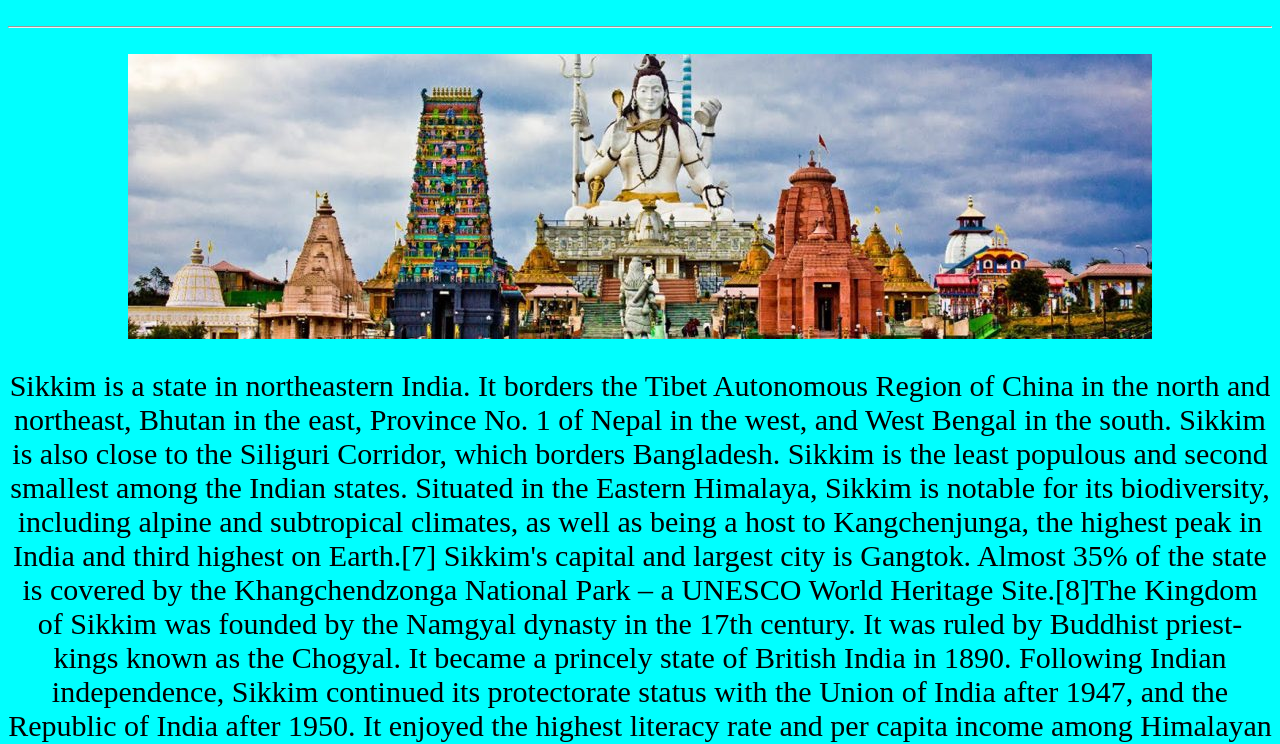
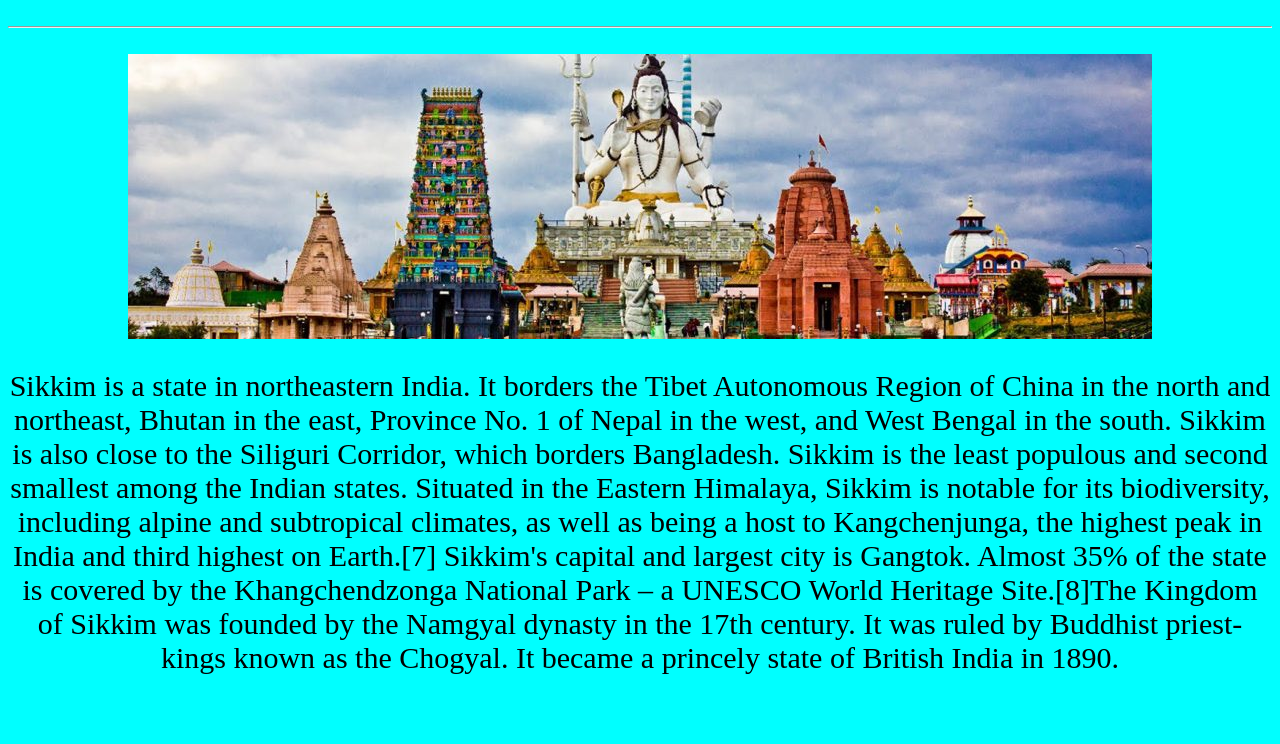
Before and after one commit to Aarav8/school-holiday-hoomework, a plain HTML site: page index.html in a window 1280 px wide. Shown: the part 66-810 px from the top of the page. Drawn offline with Linux system fonts and the light colour scheme.

Commit message:
Update index.html

```diff
--- a/index.html
+++ b/index.html
@@ -10,9 +10,7 @@
         <br>
         <img src="Siddheshwar_Dham.jpg">
         <br>
-        <p style="font-size: 30px">Sikkim is a state in northeastern India. It borders the Tibet Autonomous Region of China in the north and northeast, Bhutan in the east, Province No. 1 of Nepal in the west, and West Bengal in the south. Sikkim is also close to the Siliguri Corridor, which borders Bangladesh. Sikkim is the least populous and second smallest among the Indian states. Situated in the Eastern Himalaya, Sikkim is notable for its biodiversity, including alpine and subtropical climates, as well as being a host to Kangchenjunga, the highest peak in India and third highest on Earth.[7] Sikkim's capital and largest city is Gangtok. Almost 35% of the state is covered by the Khangchendzonga National Park – a UNESCO World Heritage Site.[8]The Kingdom of Sikkim was founded by the Namgyal dynasty in the 17th century. It was ruled by Buddhist priest-kings known as the Chogyal. It became a princely state of British India in 1890. Following Indian independence, Sikkim continued its protectorate status with the Union of India after 1947, and the Republic of India after 1950. It enjoyed the highest literacy rate and per capita income among Himalayan states. In 1973, anti-royalist riots took place in front of the Chogyal's palace. In 1975, after the Indian Army took over the city of Gangtok, a referendum was held that led to the deposition of the monarchy and Sikkim joining India as its 22nd state.[9]
-
-            Modern Sikkim is a multiethnic and multilingual Indian state. The official languages of the state are English, Nepali, Sikkimese and Lepcha.[2] Additional official languages include Gurung, Limbu, Magar, Mukhia, Newari, Rai, Sherpa and Tamang for the purpose of preservation of culture and tradition in the state.[3] English is taught in schools and used in government documents. The predominant religions are Hinduism and Vajrayana Buddhism. Sikkim's economy is largely dependent on agriculture and tourism. As of 2019, the state had the fifth-smallest GDP among Indian states,[10] although it is also among the fastest-growing.[11][12]</p>
-    </center>
+        <p style="font-size: 30px">Sikkim is a state in northeastern India. It borders the Tibet Autonomous Region of China in the north and northeast, Bhutan in the east, Province No. 1 of Nepal in the west, and West Bengal in the south. Sikkim is also close to the Siliguri Corridor, which borders Bangladesh. Sikkim is the least populous and second smallest among the Indian states. Situated in the Eastern Himalaya, Sikkim is notable for its biodiversity, including alpine and subtropical climates, as well as being a host to Kangchenjunga, the highest peak in India and third highest on Earth.[7] Sikkim's capital and largest city is Gangtok. Almost 35% of the state is covered by the Khangchendzonga National Park – a UNESCO World Heritage Site.[8]The Kingdom of Sikkim was founded by the Namgyal dynasty in the 17th century. It was ruled by Buddhist priest-kings known as the Chogyal. It became a princely state of British India in 1890.
+            </centre>
     </body>
 </html>
```
